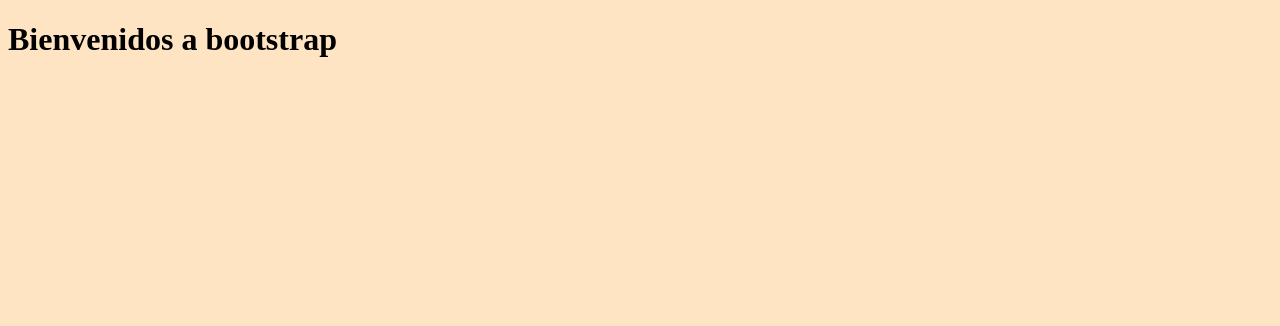
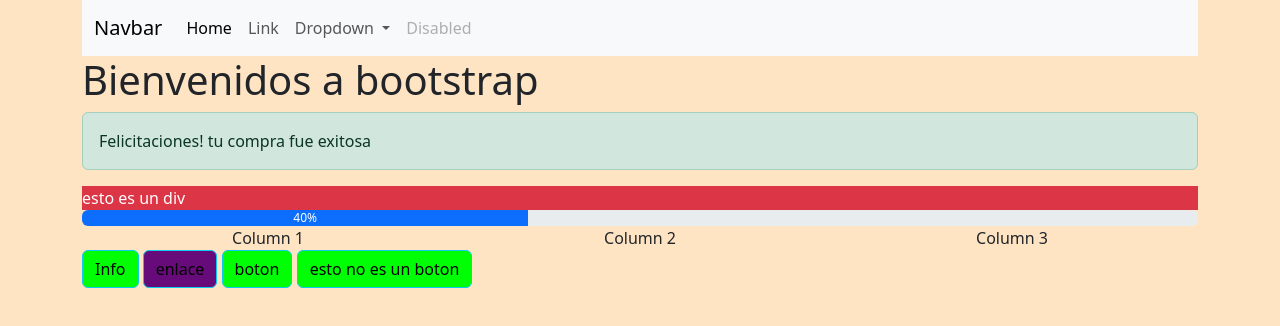
Before and after one commit to 4GeeksAcademy/diegozaratean-html-css-lt43, a plain HTML site: page index.html in a window 1280 px wide. Drawn offline with nearby package versions, Linux system fonts and the light colour scheme.

Commit message:
finish clas 3 boostrap

```diff
--- a/index.html
+++ b/index.html
@@ -4,11 +4,88 @@
     <meta charset="UTF-8">
     <meta name="viewport" content="width=device-width, initial-scale=1.0">
     <title>Document</title>
+    <link href="https://cdn.jsdelivr.net/npm/bootstrap@5.3.3/dist/css/bootstrap.min.css" rel="stylesheet" integrity="sha384-QWTKZyjpPEjISv5WaRU9OFeRpok6YctnYmDr5pNlyT2bRjXh0JMhjY6hW+ALEwIH" crossorigin="anonymous">
     <link rel="stylesheet" href="style.css">
 </head>
 <body>
 
-    <h1>Bienvenidos a bootstrap</h1>
+    <div class="container">
 
+
+        <nav class="navbar navbar-expand-lg bg-body-tertiary">
+            <div class="container-fluid">
+              <a class="navbar-brand" href="#">Navbar</a>
+              <button class="navbar-toggler" type="button" data-bs-toggle="collapse" data-bs-target="#navbarSupportedContent" aria-controls="navbarSupportedContent" aria-expanded="false" aria-label="Toggle navigation">
+                <span class="navbar-toggler-icon"></span>
+              </button>
+              <div class="collapse navbar-collapse" id="navbarSupportedContent">
+                <ul class="navbar-nav me-auto mb-2 mb-lg-0">
+                  <li class="nav-item">
+                    <a class="nav-link active" aria-current="page" href="#">Home</a>
+                  </li>
+                  <li class="nav-item">
+                    <a class="nav-link" href="#">Link</a>
+                  </li>
+                  <li class="nav-item dropdown">
+                    <a class="nav-link dropdown-toggle" href="#" role="button" data-bs-toggle="dropdown" aria-expanded="false">
+                      Dropdown
+                    </a>
+                    <ul class="dropdown-menu">
+                      <li><a class="dropdown-item" href="#">Action</a></li>
+                      <li><a class="dropdown-item" href="#">Another action</a></li>
+                      <li><hr class="dropdown-divider"></li>
+                      <li><a class="dropdown-item" href="#">Something else here</a></li>
+                    </ul>
+                  </li>
+                  <li class="nav-item">
+                    <a class="nav-link disabled" aria-disabled="true">Disabled</a>
+                  </li>
+                </ul>
+              </div>
+            </div>
+          </nav>
+
+
+
+        <h1>Bienvenidos a bootstrap</h1>
+
+        <div class="alert alert-success" role="alert">
+            Felicitaciones! tu compra fue exitosa
+          </div>
+
+          <div class="text-bg-danger ">
+            esto es un div
+          </div>
+
+          <div class="progress" role="progressbar" aria-label="Example with label" aria-valuenow="40" aria-valuemin="0" aria-valuemax="100">
+            <div class="progress-bar" style="width: 40%">40%</div>
+          </div>
+
+
+        <div class="container text-center">
+            <div class="row">
+              <div class="col-lg-4 col-md-6">
+                Column 1
+              </div>
+              <div class="col-lg-4 col-md-6">
+                Column 2
+              </div>
+              <div class="col-lg-4 col-md-6">
+                Column 3
+              </div>
+            </div>
+          </div>
+
+
+          <button type="button" class="btn btn-info">Info</button>
+          <a class="btn btn-info btn-purple" href="http://google.com">enlace</a>
+          <button class="btn btn-info">boton</button>
+          <div class="btn btn-info">esto no es un boton</div>
+
+    </div>
+
+
+
+    <script src="https://cdn.jsdelivr.net/npm/bootstrap@5.3.3/dist/js/bootstrap.bundle.min.js" integrity="sha384-YvpcrYf0tY3lHB60NNkmXc5s9fDVZLESaAA55NDzOxhy9GkcIdslK1eN7N6jIeHz" crossorigin="anonymous"></script>
 </body>
 </html>
--- a/style.css
+++ b/style.css
@@ -3,6 +3,15 @@ body{
 }
 
 div {
-    background-color: rgb(201, 255, 243);
-    border: 1px solid #f0f;
+    /* background-color: rgb(201, 255, 243);
+    border: 1px solid #f0f; */
 }
+
+
+.btn-info {
+    background-color: #00ff04;
+
+}
+.btn-purple {
+    background-color: #660b79;
+  }
```
